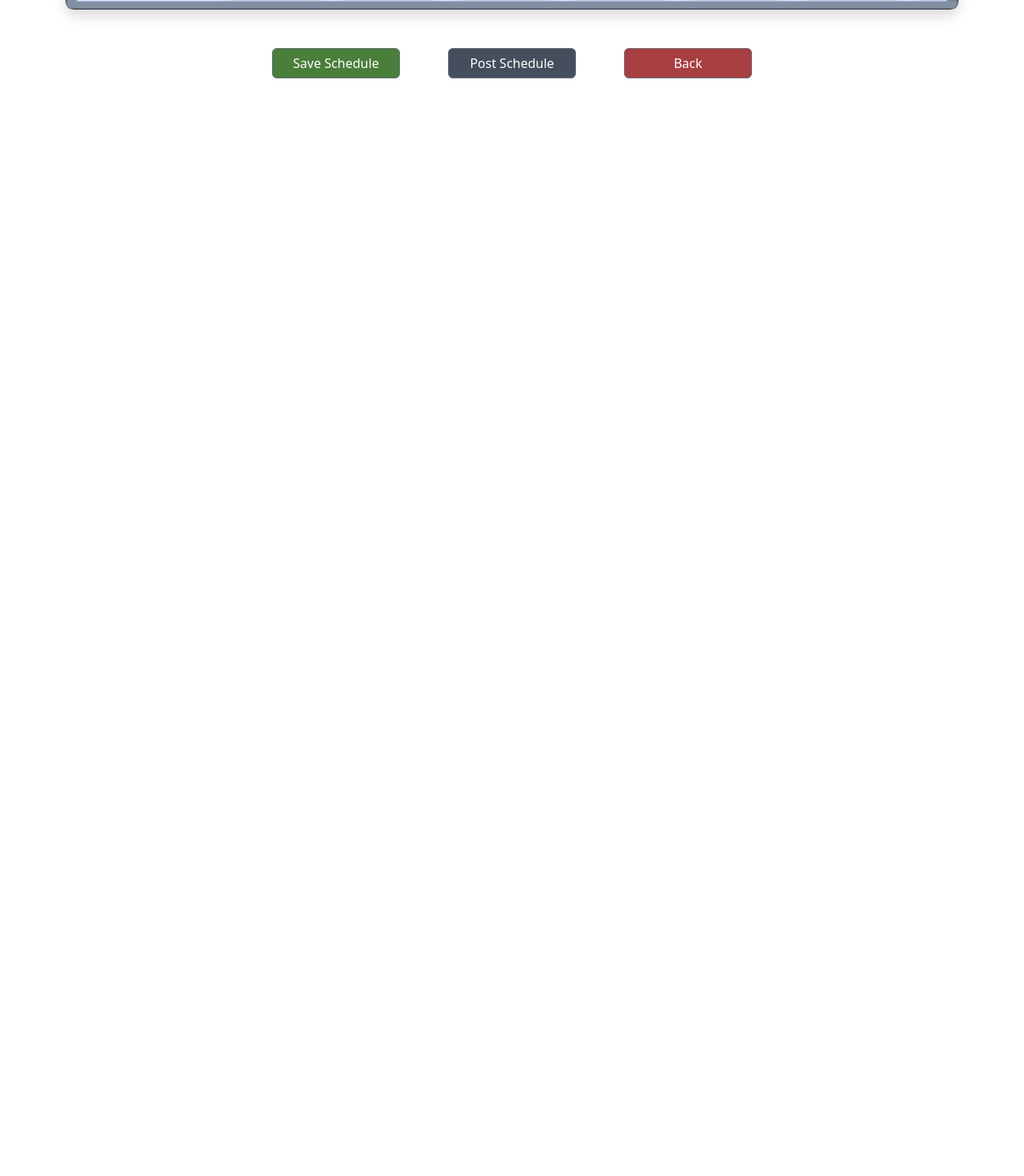
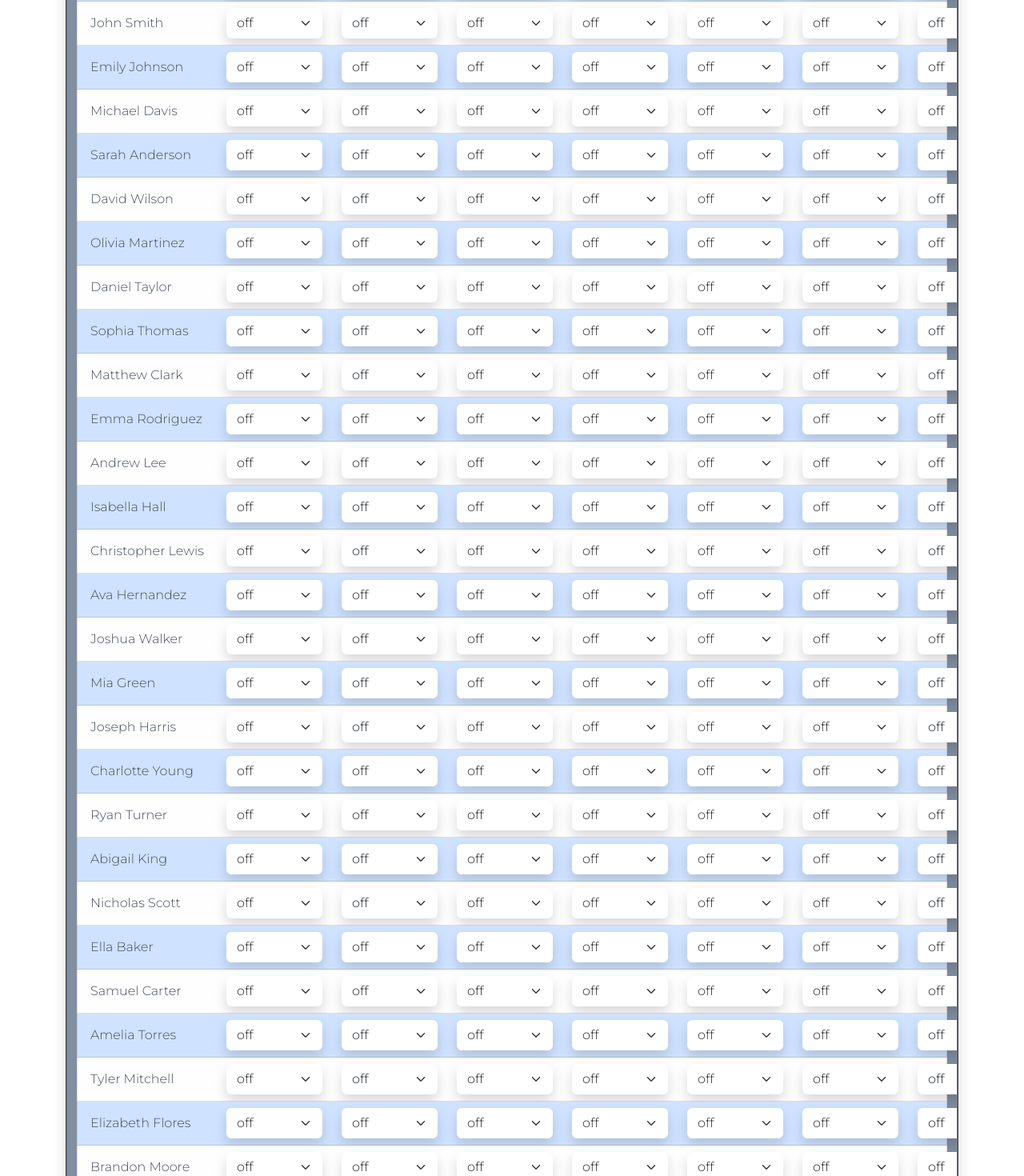
Before and after one commit to LAARC-FSU/HOA-Manager-UI, an Angular app: page /make-schedule in a window 1280 px wide. Shown: the part 800-2270 px from the top of the page at 80% size. Before the commit the page ends 898 px from the top, so only its background shows below. Built offline with nearby package versions, Linux system fonts and the light colour scheme.

Commit message:
The page prints the correct size and the employees on vacation show vacation text across the schedule.

```diff
--- a/src/app/make-schedule/make-schedule.component.html
+++ b/src/app/make-schedule/make-schedule.component.html
@@ -77,7 +77,7 @@
 </div>
 
 <div class="container">
-  <div class="row justify-content-center ">
+  <div class="row justify-content-center mb-5">
     <div class="col-auto">
       <button (click)="saveSchedule()" type="button" class=" btn btn-secondary" style="background-color: #4A7E3B">Save
         Schedule
--- a/src/app/make-schedule/make-schedule.component.ts
+++ b/src/app/make-schedule/make-schedule.component.ts
@@ -1,23 +1,8 @@
 import {Component, EventEmitter, OnInit, Output} from '@angular/core';
 import {ScheduleService} from "../schedule.service";
 import {Router} from "@angular/router";
-import {ScheduleDashboardComponent} from "../schedule-dashboard/schedule-dashboard.component";
 import {DatePipe} from "@angular/common";
 import {Schedule} from "../interfaces";
-
-// interface Shift {
-//   id: string
-//   start: string;
-//   end: string;
-// }
-// interface Schedule {
-//   timeFrameStr:string;
-//   timeFrame: Date[];
-//   firstShiftTime: Shift;
-//   secondShiftTime: Shift;
-//   thirdShiftTime: Shift;
-//   schedules: {[key:string]: {}[]};
-// }
 
 @Component({
   selector: 'make-schedule',
@@ -47,6 +32,36 @@ export class MakeScheduleComponent implements OnInit {
     'Caleb Mc Coy',
     'Ronald Robbins',
     'Leandro Yabut',
+    "John Smith",
+    "Emily Johnson",
+    "Michael Davis",
+    "Sarah Anderson",
+    "David Wilson",
+    "Olivia Martinez",
+    "Daniel Taylor",
+    "Sophia Thomas",
+    "Matthew Clark",
+    "Emma Rodriguez",
+    "Andrew Lee",
+    "Isabella Hall",
+    "Christopher Lewis",
+    "Ava Hernandez",
+    "Joshua Walker",
+    "Mia Green",
+    "Joseph Harris",
+    "Charlotte Young",
+    "Ryan Turner",
+    "Abigail King",
+    "Nicholas Scott",
+    "Ella Baker",
+    "Samuel Carter",
+    "Amelia Torres",
+    "Tyler Mitchell",
+    "Elizabeth Flores",
+    "Brandon Moore",
+    "Grace Perez",
+    "William Cooper",
+    "Sofia Reed"
   ];
 
   constructor(private data: ScheduleService, private router: Router, private datePipe: DatePipe) {
--- a/src/app/schedule-view/schedule-view.component.html
+++ b/src/app/schedule-view/schedule-view.component.html
@@ -5,16 +5,22 @@
         <button (click)="print()" type="button" class=" btn btn-secondary" style="background-color: #454E5C">Print
           Schedule
         </button>
-      <button (click)="toScheduleDash()" type="button" class="btn btn-secondary" style="background-color: #A73E40">Back
+        <button (click)="toScheduleDash()" type="button" class="btn btn-secondary" style="background-color: #A73E40">
+          Back
         </button>
       </div>
     </div>
   </div>
 
   <div class="container d-flex justify-content-center align-items-center">
-    <div class="row-cols">
-      <div class="card" style="background-color: #454E5C; color: white; width: 1700px">
-        <div class="row ms-4 mt-2">
+    <div class="row-cols">.
+      <div class="row text-center">
+        <h2>
+          Weakly Schedule
+        </h2>
+      </div>
+      <div class="card wide" style="background-color: #454E5C; color: white; width: 1000px">
+        <div class="row ms-4 mt-2 header">
           <h6>Schedule</h6>
         </div>
         <div class="row-cols">
@@ -22,7 +28,7 @@
 
             <div class="row my-2 text-center">
               <div class="col-2"></div>
-              <span *ngFor="let date of dates" class="col">{{date}}</span>
+              <span *ngFor="let date of dates" class="col date">{{date}}</span>
             </div>
 
             <div class="row-cols" style="background-color: #F5F5F5; height: fit-content">
@@ -48,57 +54,57 @@
                   </ul>
                 </div>
 
-                <div class="col day">
+                <div class="col">
                   <ul class="list-group">
-                    <li *ngFor="let time of sun; let even = even" class="list-group-item"
+                    <li *ngFor="let time of sun; let even = even" class="list-group-item day"
                         [ngClass]="{'list-group-item-primary': even, 'list-group-item-light': !even }"
                         style="color:#454E5C; border-radius: 0"> {{time}}
                     </li>
                   </ul>
                 </div>
-                <div class="col day">
+                <div class="col">
                   <ul class="list-group">
-                    <li *ngFor="let time of mon; let even = even" class="list-group-item"
+                    <li *ngFor="let time of mon; let even = even" class="list-group-item day"
                         [ngClass]="{'list-group-item-primary': even, 'list-group-item-light': !even }"
                         style="color:#454E5C; border-radius: 0"> {{time}}
                     </li>
                   </ul>
                 </div>
-                <div class="col day">
+                <div class="col">
                   <ul class="list-group">
-                    <li *ngFor="let time of tue; let even = even" class="list-group-item"
+                    <li *ngFor="let time of tue; let even = even" class="list-group-item day"
                         [ngClass]="{'list-group-item-primary': even, 'list-group-item-light': !even }"
                         style="color:#454E5C; border-radius: 0"> {{time}}
                     </li>
                   </ul>
                 </div>
-                <div class="col day">
+                <div class="col">
                   <ul class="list-group">
-                    <li *ngFor="let time of wed; let even = even" class="list-group-item"
+                    <li *ngFor="let time of wed; let even = even" class="list-group-item day"
                         [ngClass]="{'list-group-item-primary': even, 'list-group-item-light': !even }"
                         style="color:#454E5C; border-radius: 0"> {{time}}
                     </li>
                   </ul>
                 </div>
-                <div class="col day">
+                <div class="col">
                   <ul class="list-group">
-                    <li *ngFor="let time of thu; let even = even" class="list-group-item"
+                    <li *ngFor="let time of thu; let even = even" class="list-group-item day"
                         [ngClass]="{'list-group-item-primary': even, 'list-group-item-light': !even }"
                         style="color:#454E5C; border-radius: 0"> {{time}}
                     </li>
                   </ul>
                 </div>
-                <div class="col day">
+                <div class="col">
                   <ul class="list-group">
-                    <li *ngFor="let time of fri; let even = even" class="list-group-item"
+                    <li *ngFor="let time of fri; let even = even" class="list-group-item day"
                         [ngClass]="{'list-group-item-primary': even, 'list-group-item-light': !even }"
                         style="color:#454E5C; border-radius: 0"> {{time}}
                     </li>
                   </ul>
                 </div>
-                <div class="col day">
+                <div class="col">
                   <ul class="list-group">
-                    <li *ngFor="let time of sat; let even = even" class="list-group-item"
+                    <li *ngFor="let time of sat; let even = even" class="list-group-item day"
                         [ngClass]="{'list-group-item-primary': even, 'list-group-item-light': !even }"
                         style="color:#454E5C; border-radius: 0"> {{time}}
                     </li>
--- a/src/app/schedule-view/schedule-view.component.scss
+++ b/src/app/schedule-view/schedule-view.component.scss
@@ -5,11 +5,32 @@ button{
   width: 160px;
   margin: 0 30px 0 30px;
 }
+.list-group-item{
+  height: 70px;
+
+}
 @media print{
   @page  {
     size: landscape;
   }
-   .printable{
-    max-width: 100%;
+  .printable{
+    font-size: 12px;
+    color: black;
+  }
+  .card{
+    background-color: transparent;
+    border-color: transparent;
+  }
+  .wide{
+    width: 1000px;
+  }
+  .date{
+    color: black;
+  }
+  button{
+    visibility: hidden;
+  }
+  .header{
+    visibility: hidden;
   }
 }
--- a/src/app/schedule-view/schedule-view.component.ts
+++ b/src/app/schedule-view/schedule-view.component.ts
@@ -67,6 +67,17 @@ export class ScheduleViewComponent implements OnInit{
   makeView(){
     if (this.schedule.timeFrameStr){
       for(const key in this.schedule.schedules){
+        if (this.schedule.schedules[key].empVacation){
+          let vacStr = 'vacation';
+          this.names.push(this.schedule.schedules[key].empName);
+          this.sun.push(vacStr);
+          this.mon.push(vacStr);
+          this.tue.push(vacStr);
+          this.wed.push(vacStr);
+          this.thu.push(vacStr);
+          this.fri.push(vacStr);
+          this.sat.push(vacStr);
+        }else{
           this.names.push(this.schedule.schedules[key].empName);
           this.sun.push(this.makeViewHelper(this.schedule.schedules[key].empSun));
           this.mon.push(this.makeViewHelper(this.schedule.schedules[key].empMon));
@@ -76,38 +87,34 @@ export class ScheduleViewComponent implements OnInit{
           this.fri.push(this.makeViewHelper(this.schedule.schedules[key].empFri));
           this.sat.push(this.makeViewHelper(this.schedule.schedules[key].empSat));
         }
+
+      }
     }
   }
   getDates(){
     if (this.schedule.timeFrameStr){
       for (let date of this.schedule.timeFrame){
         let newDate = new Date(date)
-        if (newDate instanceof Date){
         this.dates.push(this.formatDate(newDate));
-        }
       }
     }
   }
 
   formatDate(date: Date):string{
     let str = date.toDateString()!;
-    let transformed = this.datePipe.transform(str, 'MMM d')!
-    return transformed;
+    return this.datePipe.transform(str, 'MMM d')!;
   }
 
   makeViewHelper(shift:string){
     switch (shift){
       case '1st shift':
-        return this.schedule.firstShiftTime.start + ' - ' + this.schedule.firstShiftTime.end
-      break
+        return this.schedule.firstShiftTime.start + '  ' + this.schedule.firstShiftTime.end
       case '2nd shift':
-        return this.schedule.secondShiftTime.start + ' - ' + this.schedule.secondShiftTime.end
-      break
+        return this.schedule.secondShiftTime.start + '  ' + this.schedule.secondShiftTime.end
       case '3rd shift':
-        return this.schedule.thirdShiftTime.start + ' - ' + this.schedule.thirdShiftTime.end
+        return this.schedule.thirdShiftTime.start + '  ' + this.schedule.thirdShiftTime.end
       default:
         return 'off'
-      break
     }
   }
 }
```
Lines whose indentation alone changed are shown as unchanged.
